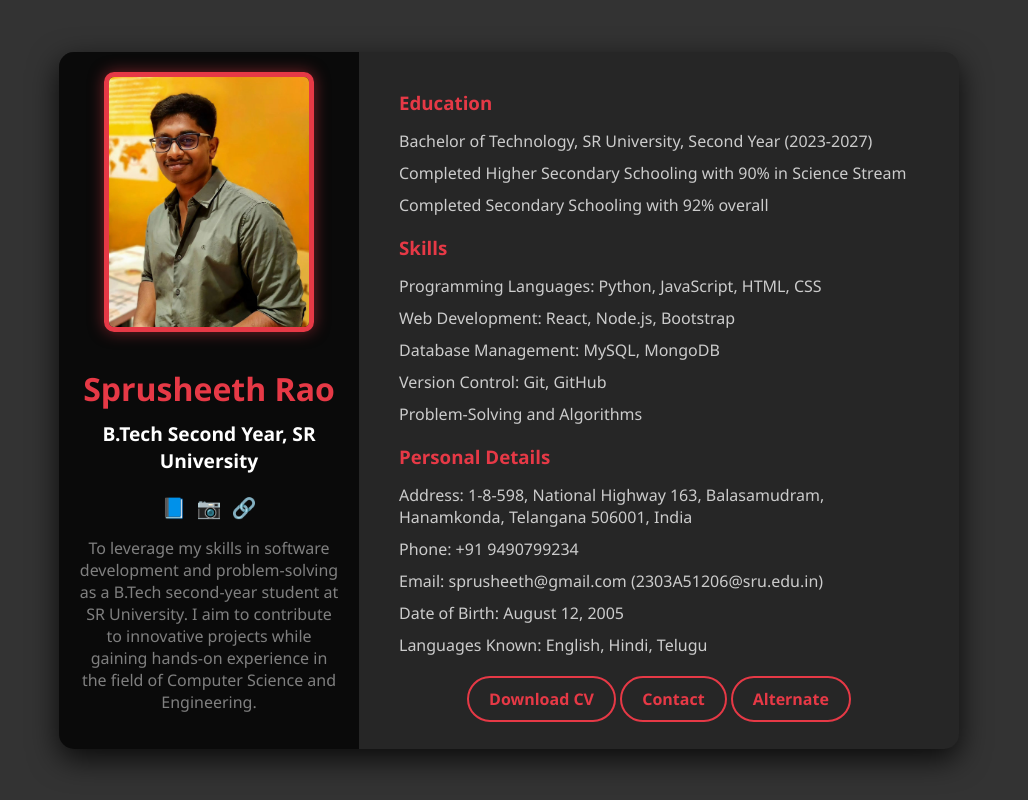
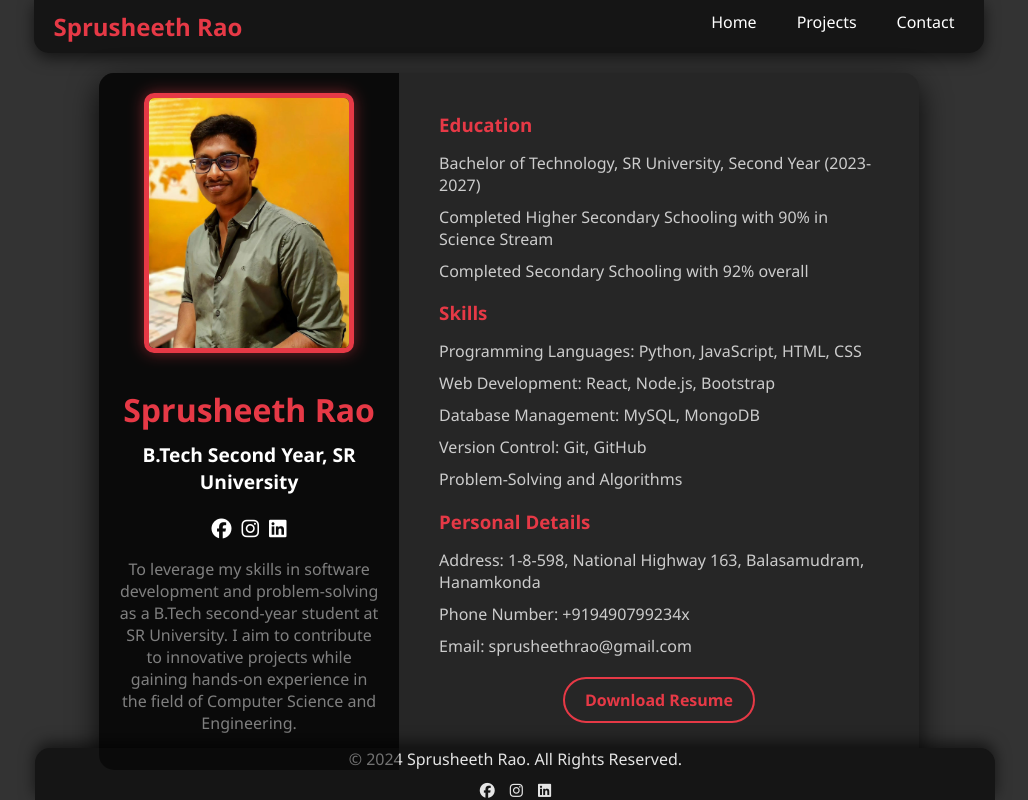
Before and after one commit to Sprusheeth/Resume-sprusheeth, a plain HTML site: page index.html in a window 1280 px wide. Shown: the whole page, without its empty margins (131-1159 px from the left). Drawn offline with Linux system fonts and the light colour scheme.

Commit message:
Add files via upload

```diff
--- a/index.html
+++ b/index.html
@@ -4,6 +4,7 @@
     <meta charset="UTF-8">
     <meta name="viewport" content="width=device-width, initial-scale=1.0">
     <title>Sprusheeth Rao - Resume</title>
+    <link rel="stylesheet" href="https://cdnjs.cloudflare.com/ajax/libs/font-awesome/6.6.0/css/all.min.css" integrity="sha512-Kc323vGBEqzTmouAECnVceyQqyqdsSiqLQISBL29aUW4U/M7pSPA/gEUZQqv1cwx4OnYxTxve5UMg5GT6L4JJg==" crossorigin="anonymous" referrerpolicy="no-referrer" />
     <style>
         body, html {
             margin: 0;
@@ -13,7 +14,7 @@
             background: #1a1a1a;
             color: #fff;
             display: flex;
-            justify-content: center;
+            flex-direction: column;
             align-items: center;
             animation: bg-animation 10s infinite alternate;
             box-sizing: border-box;
@@ -25,6 +26,48 @@
             100% {background-color: #555;}
         }
 
+        .navbar {
+            width: 100%;
+            background: #151515;
+            padding: 10px 20px;
+            display: flex;
+            justify-content: space-between;
+            align-items: center;
+            box-shadow: 0 5px 15px rgba(0, 0, 0, 0.6);
+            border-bottom-left-radius: 15px;
+            border-bottom-right-radius: 15px;
+        }
+
+        .navbar .logo {
+            color: #e63946;
+            font-size: 1.5em;
+            font-weight: bold;
+            text-decoration: none;
+        }
+
+        .navbar ul {
+            list-style: none;
+            display: flex;
+            gap: 20px;
+            margin: 0;
+        }
+
+        .navbar ul li {
+            display: inline;
+        }
+
+        .navbar ul li a {
+            color: #fff;
+            text-decoration: none;
+            padding: 5px 10px;
+            transition: all 0.3s ease;
+        }
+
+        .navbar ul li a:hover {
+            background: #e63946;
+            border-radius: 5px;
+        }
+
         .container {
             width: 90%;
             max-width: 1000px;
@@ -34,7 +77,13 @@
             display: flex;
             flex-wrap: wrap;
             overflow: hidden;
+            margin-top: 20px;
+            transition: transform 0.3s ease-in-out;
         }
+
+        .container:hover {
+        transform: scale(1.02);
+    }
 
         .profile-side, .content-side {
             box-sizing: border-box;
@@ -108,43 +157,10 @@
             text-decoration: none;
         }
 
-        .social-links a.facebook::before {
-            content: "📘";
-        }
-
-        .social-links a.instagram::before {
-            content: "📷";
-        }
-
-        .social-links a.linkedin::before {
-            content: "🔗";
-        }
-
         .content-side {
             width: calc(100% - 300px);
             padding: 20px 40px;
             color: #e5e5e5;
-        }
-
-        @media(max-width: 768px) {
-            .container {
-                flex-direction: column;
-                align-items: center;
-            }
-
-            .profile-side, .content-side {
-                width: 100%;
-                max-width: 100%;
-                padding: 20px;
-            }
-
-            .profile-side {
-                max-width: none;
-            }
-
-            .content-side {
-                padding: 20px;
-            }
         }
 
         h3 {
@@ -183,20 +199,65 @@
             background-color: #e63946;
             color: white;
         }
+
+        .footer {
+            width: 75%;
+            background: #151515;
+            text-align: center;
+            color: #e5e5e5;
+            position: fixed;
+            bottom: 0;
+            left: 13%;
+            box-shadow: 0 -5px 15px rgba(0, 0, 0, 0.6);
+            border-top-left-radius: 15px;
+            border-top-right-radius: 15px;
+            justify-self: center;
+        }
+
+        .footer p {
+            margin: 0;
+        }
+
+        .footer .social-links {
+            margin-top: 10px;
+            display: flex;
+            justify-content: center;
+            gap: 15px;
+        }
+
+        .footer .social-links a {
+            color: #e5e5e5;
+            font-size: 15px;
+            transition: color 0.3s ease;
+        }
+
+        .footer .social-links a:hover {
+            color: #e63946;
+        }
     </style>
 </head>
 <body>
+
+    <nav class="navbar">
+        <a href="#" class="logo">Sprusheeth Rao</a>
+        <ul>
+            <li><a href="#">Home</a></li>
+            <li><a href="https://github.com/Sprusheeth" target="_blank">Projects</a></li>
+            <li><a href="mailto:2303A51206@sru.edu.in" target="_blank">Contact</a></li>
+        </ul>
+    </nav>
+
     <div class="container">
         <div class="profile-side">
             <div class="profile-picture">
-                <img src="spru.jpg" alt="Profile Picture">
+                <img src="https://github.com/Sprusheeth/Resume-sprusheeth/blob/main/spru.jpg?raw=true" alt="Profile Picture">
             </div>
             <h1>Sprusheeth Rao</h1>
             <h2>B.Tech Second Year, SR University</h2>
             <div class="social-links">
-                <a href="https://www.facebook.com/yourprofile" target="_blank" class="facebook"></a>
-                <a href=https://www.instagram.com/sprusheeth_rao/ target="_blank" class="instagram"></a>
-                <a href="https://www.linkedin.com/in/yourprofile" target="_blank" class="linkedin"></a>
+                <a href="https://www.facebook.com/yourprofile" target="_blank" class="facebook"><i class="fa-brands fa-facebook"></i></a>
+                <a href="https://www.instagram.com/sprusheeth_rao/" target="_blank" class="instagram"><i class="fa-brands fa-instagram"></i></a>
+                <a href="https://www.linkedin.com/in/yourprofile" target="_blank" class="linkedin"><i class="fa-brands fa-linkedin"></i></a>
             </div>
             <p>To leverage my skills in software development and problem-solving as a B.Tech second-year student at SR University. I aim to contribute to innovative projects while gaining hands-on experience in the field of Computer Science and Engineering.</p>
         </div>
@@ -219,19 +280,25 @@
 
             <h3>Personal Details</h3>
             <ul>
-                <li>Address: 1-8-598, National Highway 163, Balasamudram, Hanamkonda, Telangana 506001, India</li>
-                <li>Phone: +91 9490799234</li>
-                <li>Email: sprusheeth@gmail.com (2303A51206@sru.edu.in)</li>
-                <li>Date of Birth: August 12, 2005</li>
-                <li>Languages Known: English, Hindi, Telugu</li>
+                <li>Address: 1-8-598, National Highway 163, Balasamudram, Hanamkonda</li>
+                <li>Phone Number: +919490799234x</li>
+                <li>Email: sprusheethrao@gmail.com</li>
             </ul>
 
             <div class="buttons">
-                <a href="#">Download CV</a>
-                <a href="mailto:sprusheeth@gmail.com">Contact</a>
-                <a href="assignment2.html">Alternate</a>
+                <a href="https://github.com/Sprusheeth/Resume-sprusheeth" target="_blank">Download Resume</a>
             </div>
         </div>
     </div>
+
+    <footer class="footer">
+        <p>&copy; 2024 Sprusheeth Rao. All Rights Reserved.</p>
+        <div class="social-links">
+            <a href="https://www.facebook.com/sprusheeth.rao/" target="_blank"><i class="fa-brands fa-facebook"></i></a>
+            <a href="https://www.instagram.com/sprusheeth_rao/?__pwa=1" target="_blank"><i class="fa-brands fa-instagram"></i></a>
+            <a href="https://www.linkedin.com/in/sprusheeth-rao-b8a624266/" target="_blank"><i class="fa-brands fa-linkedin"></i></a>
+        </div>
+    </footer>
+
 </body>
 </html>
```
